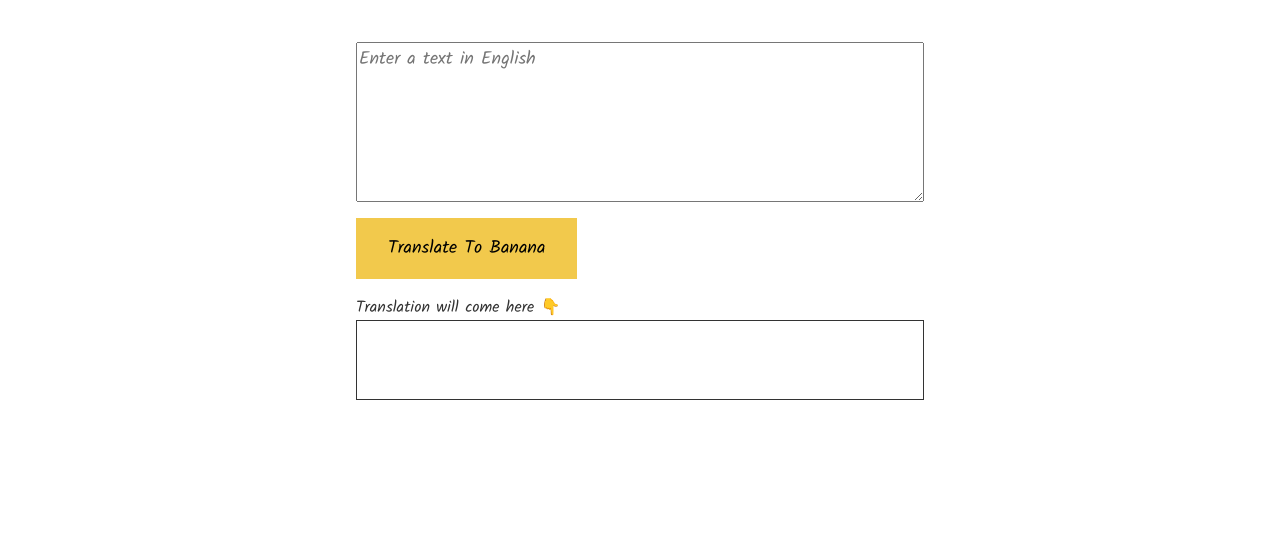
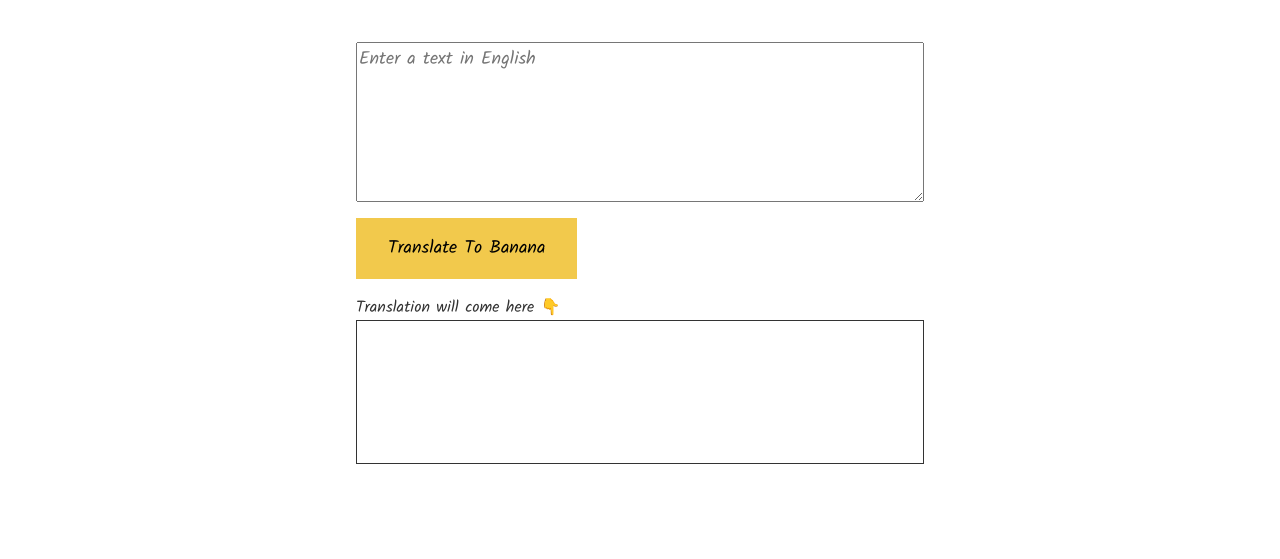
Before and after one commit to yash251/banana-speak, a plain HTML site: page index.html in a window 1280 px wide. Shown: the part 89-648 px from the top of the page. Drawn offline with Linux system fonts and the light colour scheme.

Commit message:
updated output height

```diff
--- a/style.css
+++ b/style.css
@@ -50,8 +50,7 @@ button {
 #output {
     box-sizing: border-box;
     width: 100%;
-    min-height: 10vh;
-    max-height: 20vh;
+    height: 18vh;
     overflow:scroll;
     border: 1px solid var(--black);
 }
```
